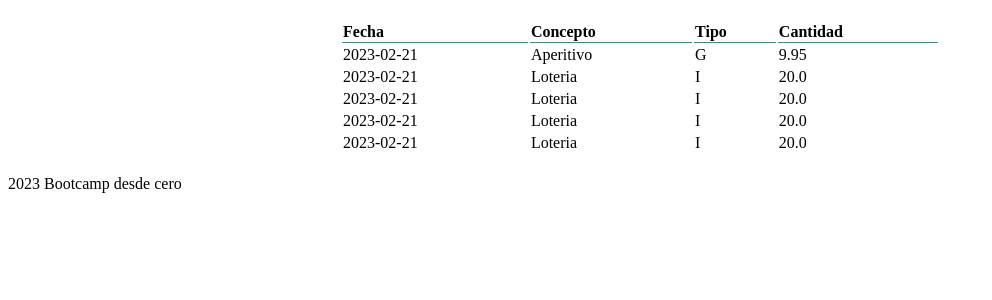
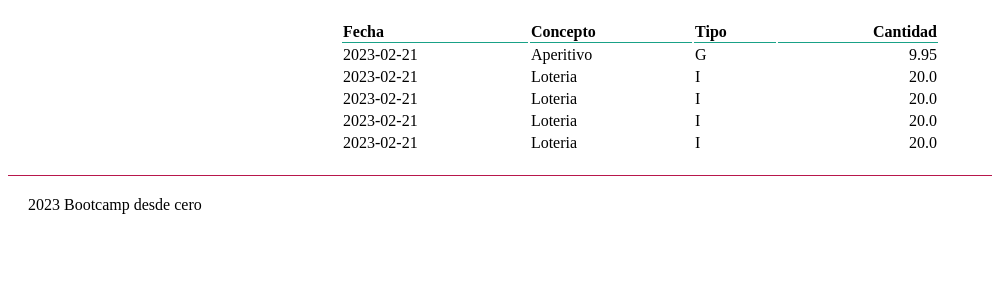
Before and after one commit to CarlosNauzet/Nauzet-Flask, a Flask app: page / in a window 1280 px wide. Shown: the part 83-383 px from the top of the page, without its empty margins (0-992 px from the left). Run offline with Flask 2, Linux system fonts and the light colour scheme.

Commit message:
feat: estilos pie de pagina

```diff
--- a/balance/static/css/styles.css
+++ b/balance/static/css/styles.css
@@ -29,3 +29,12 @@ table.paper {
   border-bottom: solid thin #19a187;
   text-align: left;
 }
+
+.numero {
+  text-align: right;
+}
+
+.pie-pagina {
+  padding: 20px;
+  border-top: solid thin #b8174c;
+}
--- a/balance/templates/inicio.html
+++ b/balance/templates/inicio.html
@@ -19,19 +19,19 @@
           <th class="titulo-tabla">Fecha</th>
           <th class="titulo-tabla">Concepto</th>
           <th class="titulo-tabla">Tipo</th>
-          <th class="titulo-tabla">Cantidad</th>
+          <th class="titulo-tabla numero">Cantidad</th>
         </tr>
         {% for m in movs %}
         <tr>
           <td>{{ m.fecha }}</td>
           <td>{{ m.concepto }}</td>
           <td>{{ m.ingreso_gasto }}</td>
-          <td>{{ m.cantidad }}</td>
+          <td class="numero">{{ m.cantidad }}</td>
         </tr>
         {% endfor %}
       </table>
     </main>
 
-    <footer>2023 Bootcamp desde cero</footer>
+    <footer class="pie-pagina">2023 Bootcamp desde cero</footer>
   </body>
 </html>
```
